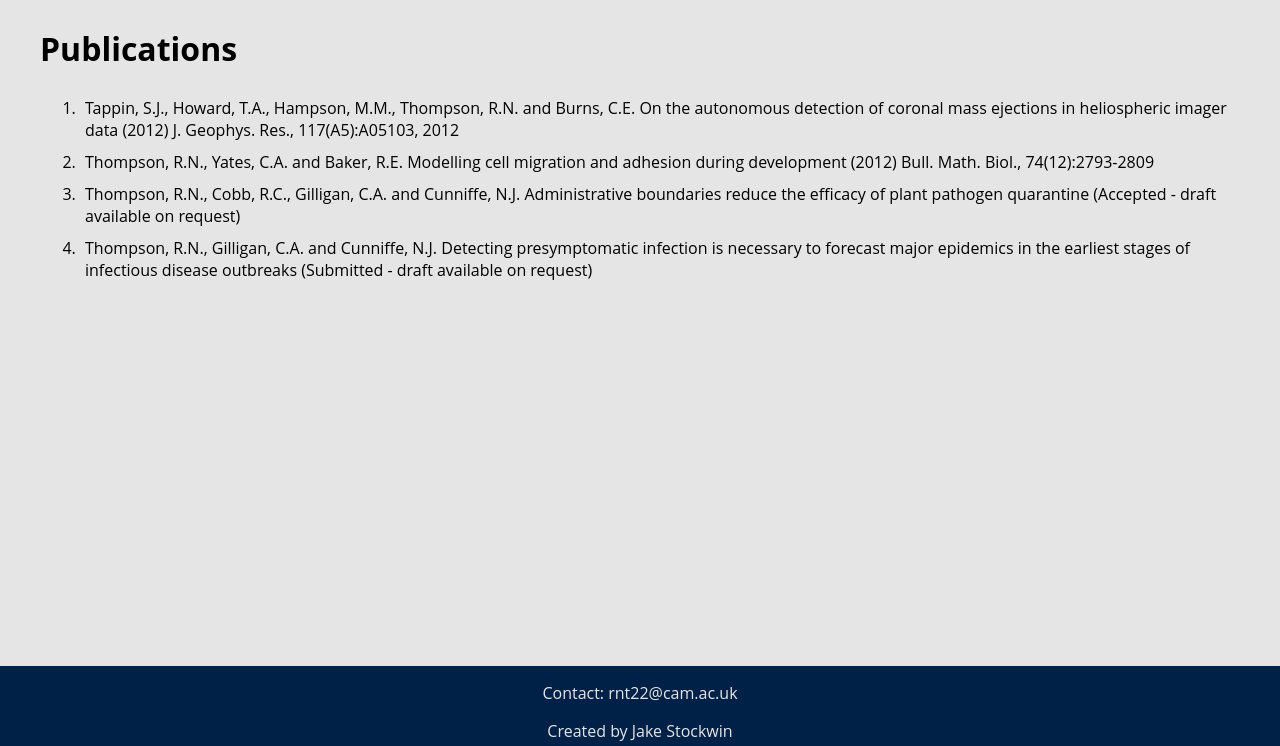
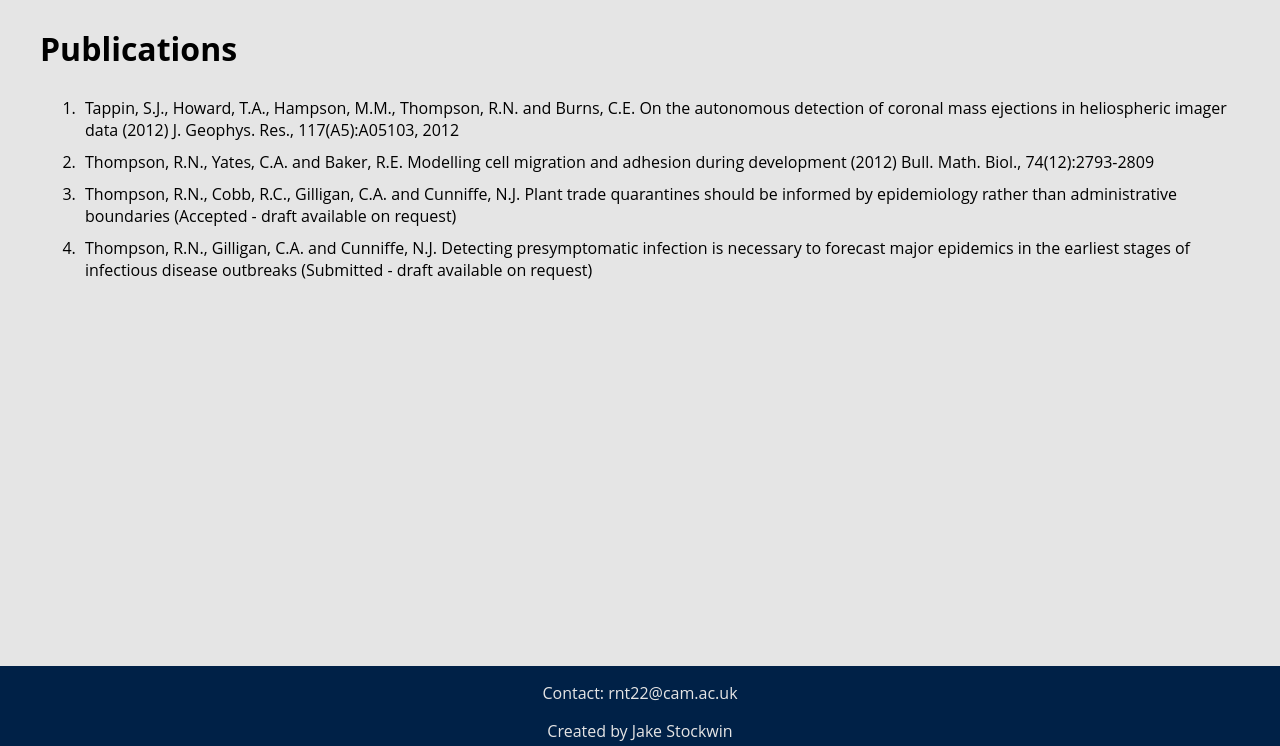
Before and after one commit to robin-thompson/robin-thompson.github.io, a Jekyll site: the page built from publications.html, in a window 1280 px wide, cut to the strip 154-900 px from the top of the page. Built offline with Jekyll 4.4.1, drawn with Linux system fonts in a browser that asks for light colours.

Commit message:
Change publication record

```diff
--- a/_publications/003-Administrative boundaries reduce the efficacy of plant pathogen quarantine.html
+++ b/_publications/003-Administrative boundaries reduce the efficacy of plant pathogen quarantine.html
@@ -1,5 +1,5 @@
 ---
-title: Administrative boundaries reduce the efficacy of plant pathogen quarantine
+title: Plant trade quarantines should be informed by epidemiology rather than administrative boundaries
 authors: Thompson, R.N., Cobb, R.C., Gilligan, C.A. and Cunniffe, N.J.
 year: Accepted - draft available on request
 ---
```
